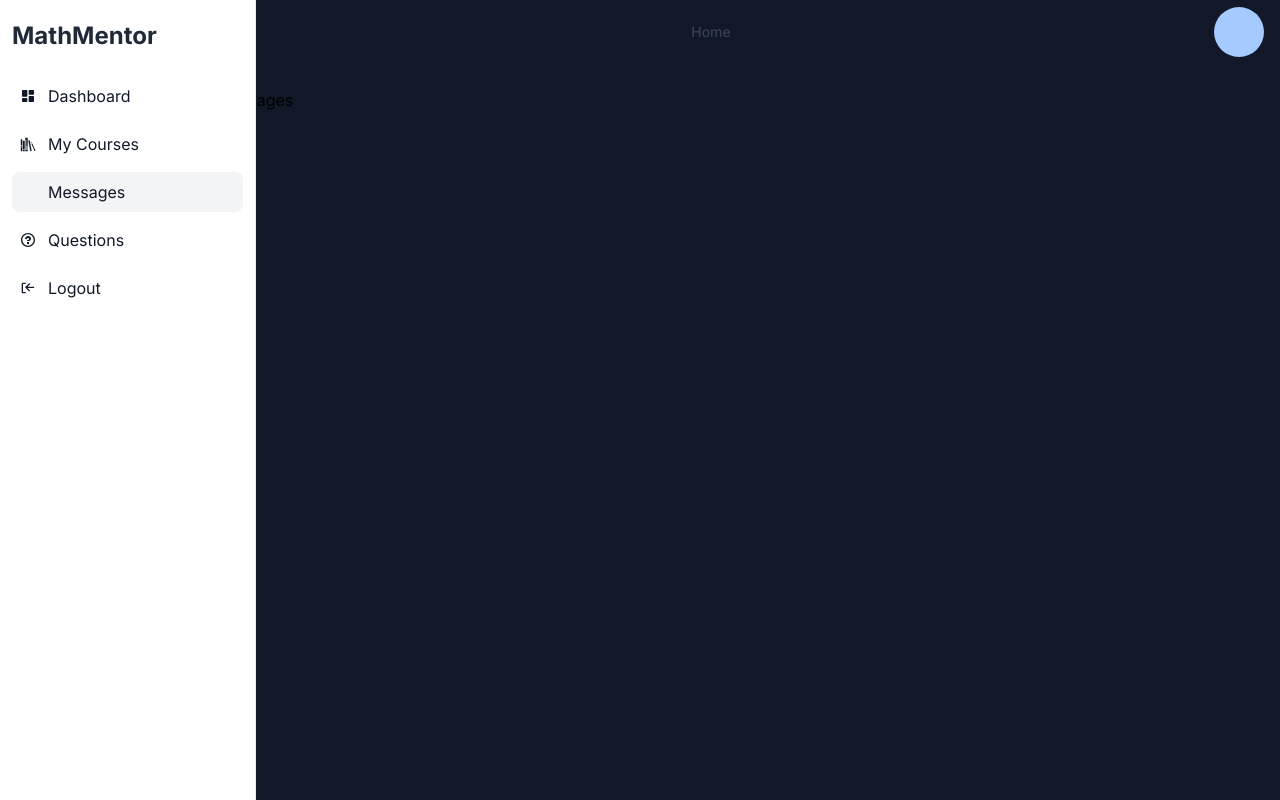
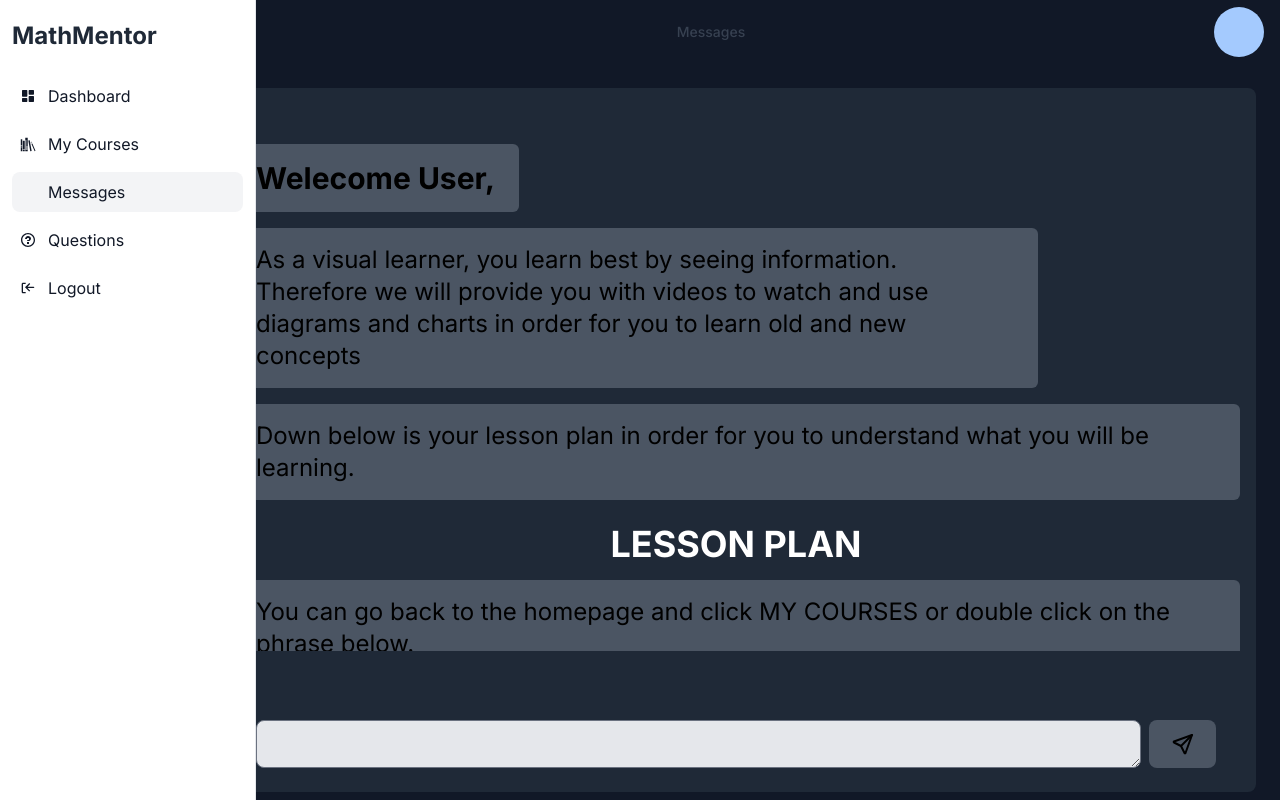
Before and after one commit to WhitneyEkow/MathMentor, a Next.js app: page /messages in a window 1280 px wide. Built offline with nearby package versions, Linux system fonts and the light colour scheme; some icons are missing.

Commit message:
adding chats

```diff
--- a/src/app/layout.js
+++ b/src/app/layout.js
@@ -26,8 +26,8 @@ export default function RootLayout({ children }) {
             <Sidebar />
             <div className="w-[100%] sm:w-[85%] ml-[0%] sm:ml-[15%] ">
               <Header />
-              <main>
-                <div className="mx-auto p-4 md:p-6 2xl:p-8">{children}</div>
+              <main className="overflow-hidden">
+                <div className="mx-auto p-4 md:p-6 2xl:p-8 overflow-hidden">{children}</div>
               </main>
             </div>
           </div>
--- a/src/app/messages/page.js
+++ b/src/app/messages/page.js
@@ -1,11 +1,16 @@
-"use client"
+"use client";
 
-import React from 'react'
+import MessagesHero from "@/components/messages/MessagesHero";
+import MessagesHeroTwo from "@/components/messages/MessagesHeroTwo";
+import React from "react";
 
 function Messages() {
   return (
-    <div>Messages</div>
-  )
+    <div className="h-full overflow-hidden">
+      {/* <MessagesHero /> */}
+      <MessagesHeroTwo />
+    </div>
+  );
 }
 
-export default Messages
+export default Messages;
--- a/src/components/header/index.js
+++ b/src/components/header/index.js
@@ -35,7 +35,7 @@ function Header() {
                   router.push(href);
                 }}
               >
-                {isHome ? "Home" : label}
+                {label}
               </Breadcrumb.Item>
             );
           })}
--- /dev/null
+++ b/src/components/messages/ChatInterface.jsx
@@ -0,0 +1,25 @@
+"use client";
+
+import React from "react";
+import { TbSend } from "react-icons/tb";
+
+
+function ChatInterface({children}) {
+
+
+  return (
+    <div className="h-[80vh] md:h-[88vh] w-full bg-gray-800 flex flex-col justify-between rounded-lg overflow-hidden ">
+      <div className="w-full h-[80%] overflow-y-scroll p-4">
+            {children}
+      </div>
+      <div className="w-full py-4 px-10 flex mb-2">
+        <textarea className="w-[93%] h-12 rounded-lg px-4 py-2 bg-gray-200" />
+        <button className="w-[7%] rounded-lg px-2 py-2 bg-gray-600 ml-2 flex justify-center items-center">
+          <TbSend className="text-2xl text-" />
+        </button>
+      </div>
+    </div>
+  );
+}
+
+export default ChatInterface;
--- /dev/null
+++ b/src/components/messages/MessagesHero.jsx
@@ -0,0 +1,32 @@
+"use client";
+
+import React from "react";
+import ChatInterface from "./ChatInterface";
+
+function MessagesHero() {
+  return (
+    <ChatInterface>
+      <div className="w-[90%] py-6 mt-10 bg-gray-600 rounded-md px-6">
+        <h2 className="text-3xl font-bold">Welecome User,</h2>
+        <p className=" mt-5 text-2xl">
+          As per the questions you answered at the beginning, your learning{" "}
+          <strong>PATH</strong> has been determined.
+        </p>
+        <p className=" mt-5 text-2xl">
+          Congratulations, per the questions asked and answers given you have
+          been noted as a <strong>VISUAL LEARNER</strong>.
+        </p>
+        <p className=" mt-5 text-2xl">
+          Click on lesson plan on the left side of the page to receive your
+          lesson plan as per your mode of learning.
+        </p>
+        <p className="mt-5 text-2xl">
+          Remember, if you need any help ,you can always come back to chat me
+          for assistance.
+        </p>
+      </div>
+    </ChatInterface>
+  );
+}
+
+export default MessagesHero;
--- /dev/null
+++ b/src/components/messages/MessagesHeroTwo.jsx
@@ -0,0 +1,52 @@
+"use client";
+
+import React from "react";
+import ChatInterface from "./ChatInterface";
+import Link from "next/link";
+
+function MessagesHeroTwo() {
+  return (
+    <ChatInterface>
+      <div className="inline-block  py-4 mt-10 bg-gray-600 rounded-md px-6">
+        <h2 className="text-3xl font-bold">Welecome User,</h2>
+      </div>
+      <div className="max-w-[80%] py-4 mt-4 bg-gray-600 rounded-md px-6">
+        <p className=" text-2xl">
+          As a visual learner, you learn best by seeing information. Therefore
+          we will provide you with videos to watch and use diagrams and charts
+          in order for you to learn old and new concepts
+        </p>
+      </div>
+      <div className=" inline-block py-4 mt-4 bg-gray-600 rounded-md px-6">
+        <p className=" text-2xl">
+          Down below is your lesson plan in order for you to understand what you
+          will be learning.
+        </p>
+      </div>
+      <div className="mt-2 flex justify-center">
+        <Link
+          href="#"
+          className="text-center text-4xl font-bold text-white  mt-4"
+        >
+          LESSON PLAN
+        </Link>
+      </div>
+      <div className=" inline-block py-4 mt-4 bg-gray-600 rounded-md px-6">
+        <p className=" text-2xl">
+          You can go back to the homepage and click MY COURSES or double click
+          on the phrase below.
+        </p>
+      </div>
+      <div className="mt-2 flex justify-center">
+        <Link
+          href="#"
+          className="text-center text-4xl font-bold text-white  mt-4"
+        >
+          MY COURSES
+        </Link>
+      </div>
+    </ChatInterface>
+  );
+}
+
+export default MessagesHeroTwo;
```
